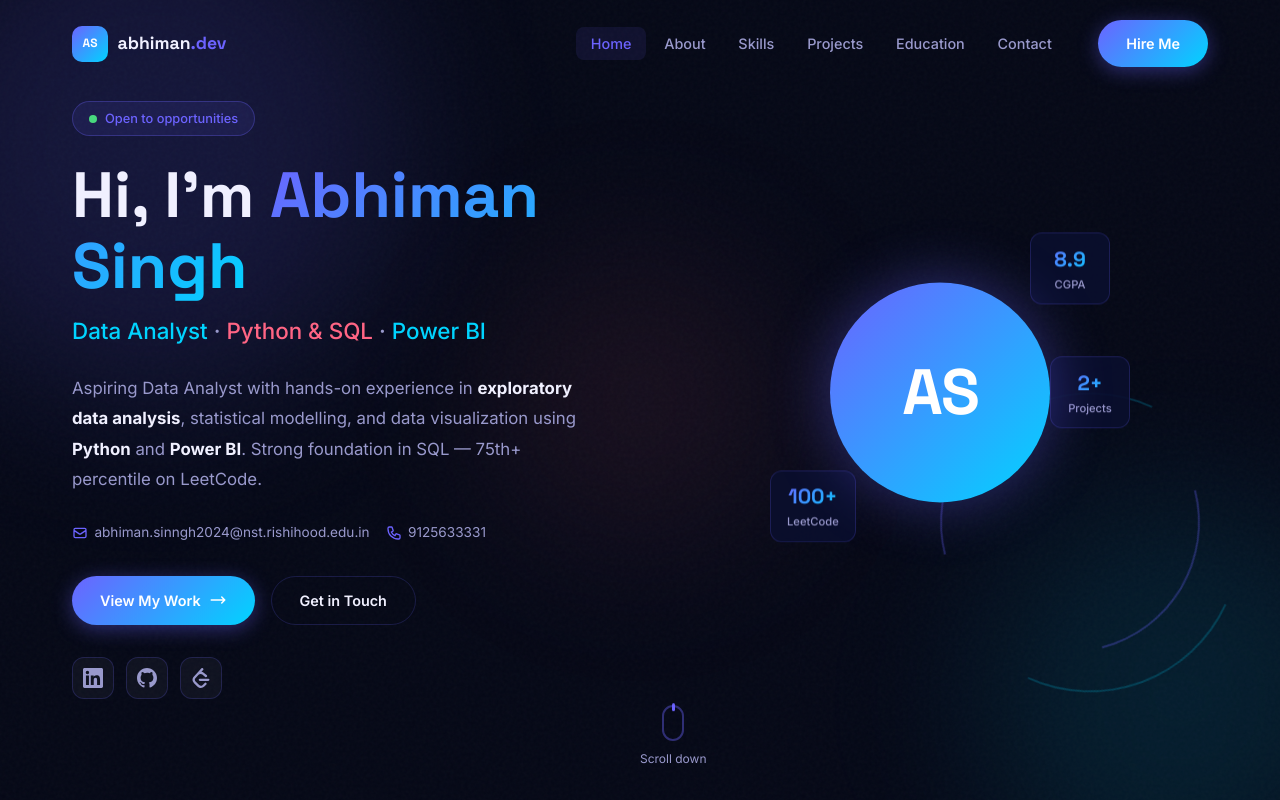
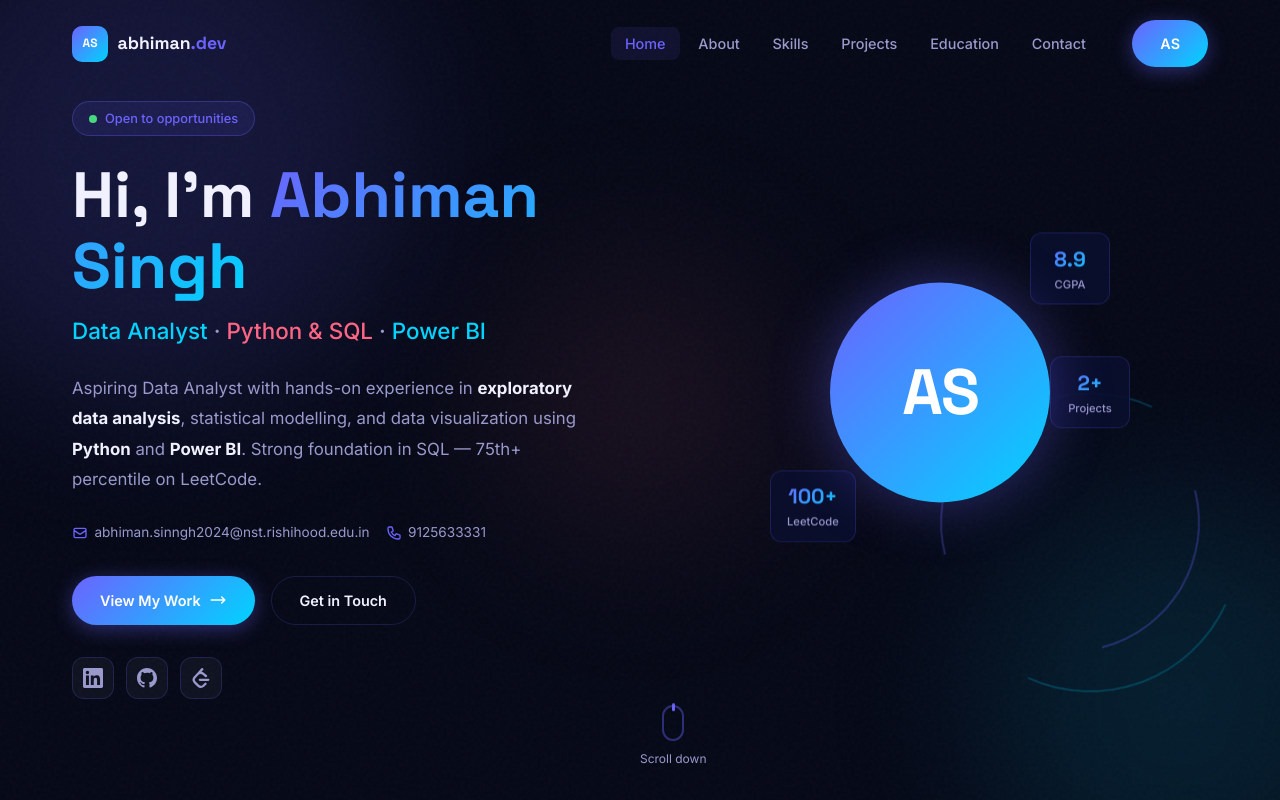
Before and after one commit to Koray-afk/dva_portfolio, a React (Vite) app: page / in a window 1280 px wide. Shown: the top 800 px of the page. Built offline with nearby package versions, Linux system fonts and the light colour scheme.

Commit message:
changed the navbar

```diff
--- a/src/components/Navbar.jsx
+++ b/src/components/Navbar.jsx
@@ -52,7 +52,7 @@ export default function Navbar({ activeSection }) {
           className="btn btn-primary navbar__cta"
           id="navbar-hire-btn"
         >
-          Hire Me
+          AS
         </a>
 
         <button
```
